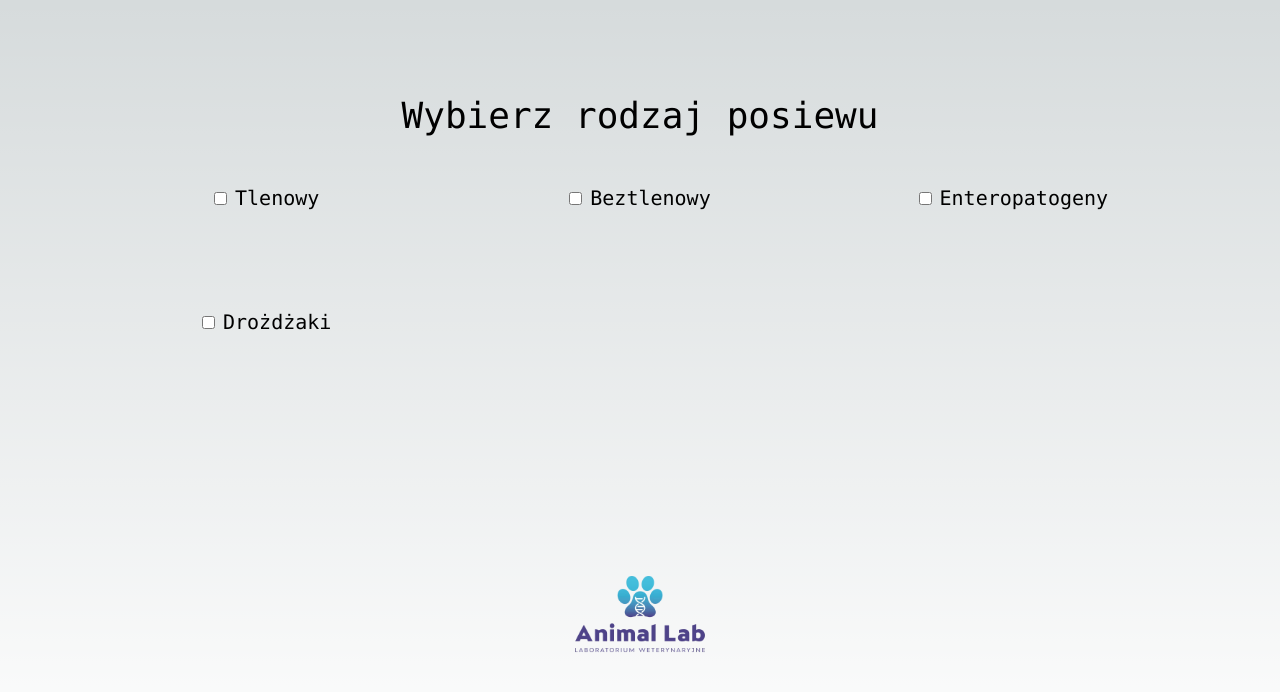
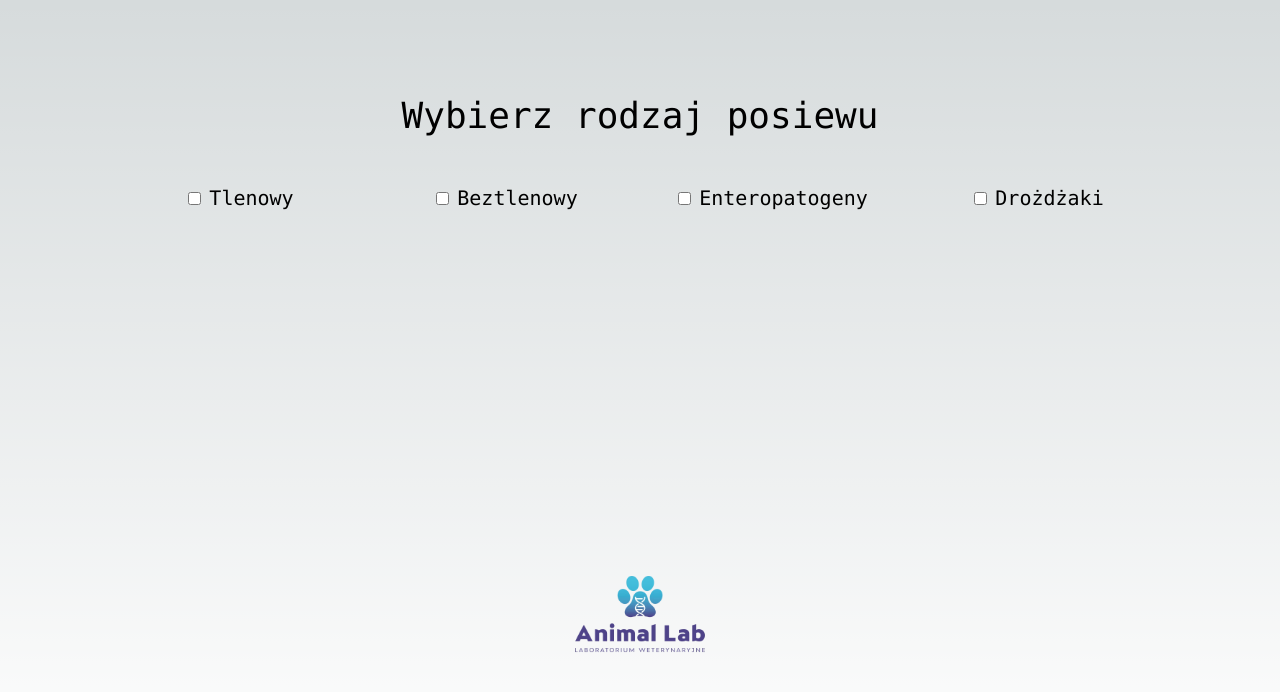
Before and after one commit to sephriot/zolza, a Next.js app: page / in a window 1280 px wide. Shown: the top 692 px of the page. Built offline with nearby package versions, Linux system fonts and the light colour scheme.

Commit message:
CSS update
Signed-off-by: Jakub Wójtowicz <wojtjk@gmail.com>

```diff
--- a/src/app/step.css
+++ b/src/app/step.css
@@ -0,0 +1,6 @@
+.form-group {
+    display: flex;
+    flex-direction: row;
+    justify-content: center;
+    align-items: center;
+  }
--- a/src/app/step.tsx
+++ b/src/app/step.tsx
@@ -13,13 +13,15 @@ export default function Step() {
     return (
         <div className="min-w-full items-center justify-between">
             <div className="items-center mb-8 text-4xl text-center">{current_step_data.title}</div>
-            <div className="mt-12 grid grid-flow-rows grid-cols-3 gap-24 text-xl max-w-full justify-items-center">
+            <div className="mt-12 grid lg:grid-cols-4 md:grid-cols-2 lg:gap-10 md:gap-8 gap-6 text-xl max-w-full justify-items-center">
                 {current_step_data.items.map((element, idx) => {
                     return <div className="max-w-64" key={element.title}>
-                        <input onClick={() => setStepIndex(element.nextStep)} id={idx.toString()} type="checkbox" />
-                        <label className="ml-2 select-none" htmlFor={idx.toString()}>
-                            {element.title}
-                        </label>
+                        <div className="form-group">
+                            <input className="clear-none" onClick={() => setStepIndex(element.nextStep)} id={idx.toString()} type="checkbox" />
+                            <label className="clear-none float-right ml-2 select-none" htmlFor={idx.toString()}>
+                                {element.title}
+                            </label>
+                        </div>
                     </div>;
                 })}
             </div>
```
